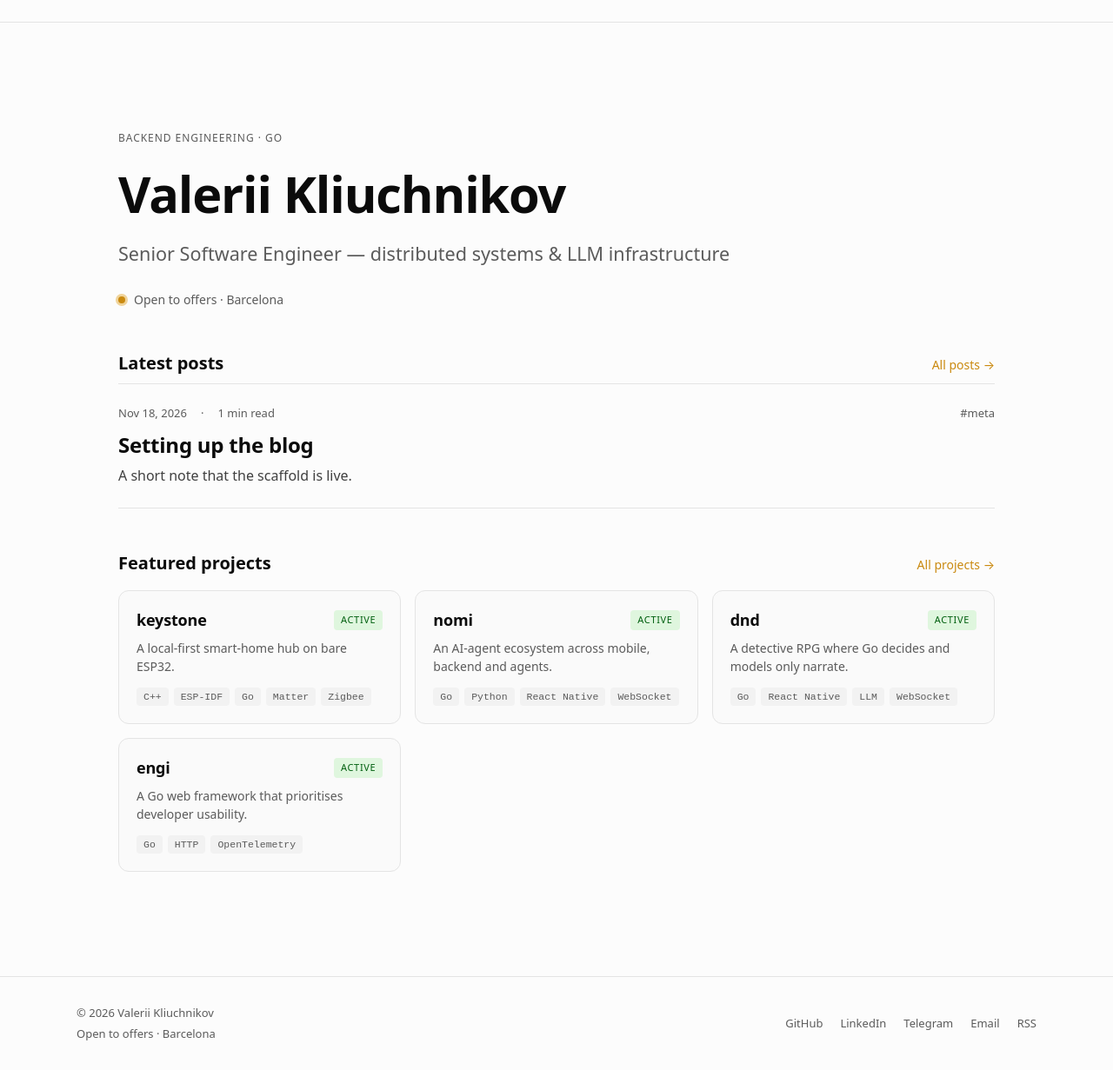
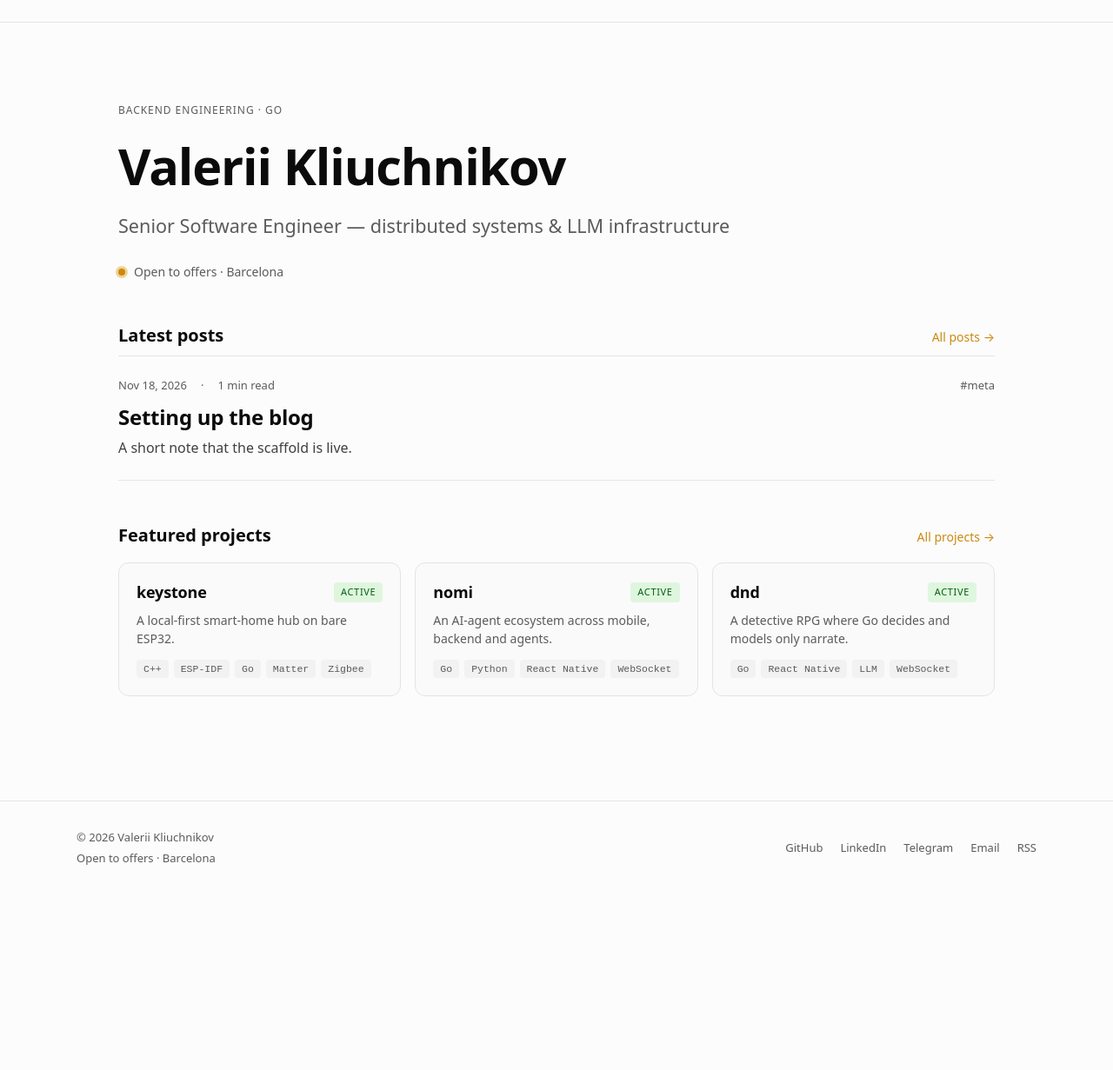
Before and after one commit to kliuchnikovv/kliuchnikovv.github.io, an Astro site: page / in a window 1280 px wide. Shown: the part 63-1294 px from the top of the page at 87% size. After the commit the page ends 1092 px from the top, so only its background shows below. Built offline with nearby package versions, Linux system fonts and the light colour scheme; Astro itself is replaced by a stand-in of ours; some packages are replaced by stand-ins of ours.

Commit message:
style: tighten home page — one row of featured projects, smaller hero top gap
Limit featured projects on the home page to 3 so they sit in a single row
(the rest remain on /projects), and halve the hero's top padding (64→32px)
to cut the empty space below the header.

Co-Authored-By: Claude Opus 4.8 <noreply@anthropic.com>

```diff
--- a/src/pages/index.astro
+++ b/src/pages/index.astro
@@ -16,7 +16,8 @@ const posts = (await getCollection('posts'))
 const featured = (await getCollection('projects'))
   .filter((p) => p.data.featured)
   .sort((a, b) => a.data.order - b.data.order)
-  .slice(0, 6);
+  // One row on the home page; the rest live on /projects.
+  .slice(0, 3);
 ---
 
 <BaseLayout title={site.title} description={site.description} canonicalPath="/">
@@ -69,7 +70,7 @@ const featured = (await getCollection('projects'))
 </BaseLayout>
 
 <style>
-  .intro { padding-top: 64px; padding-bottom: 24px; }
+  .intro { padding-top: 32px; padding-bottom: 24px; }
   .intro h1 {
     margin: 0;
     font-size: clamp(2.4rem, 6vw, 3.6rem);
```
